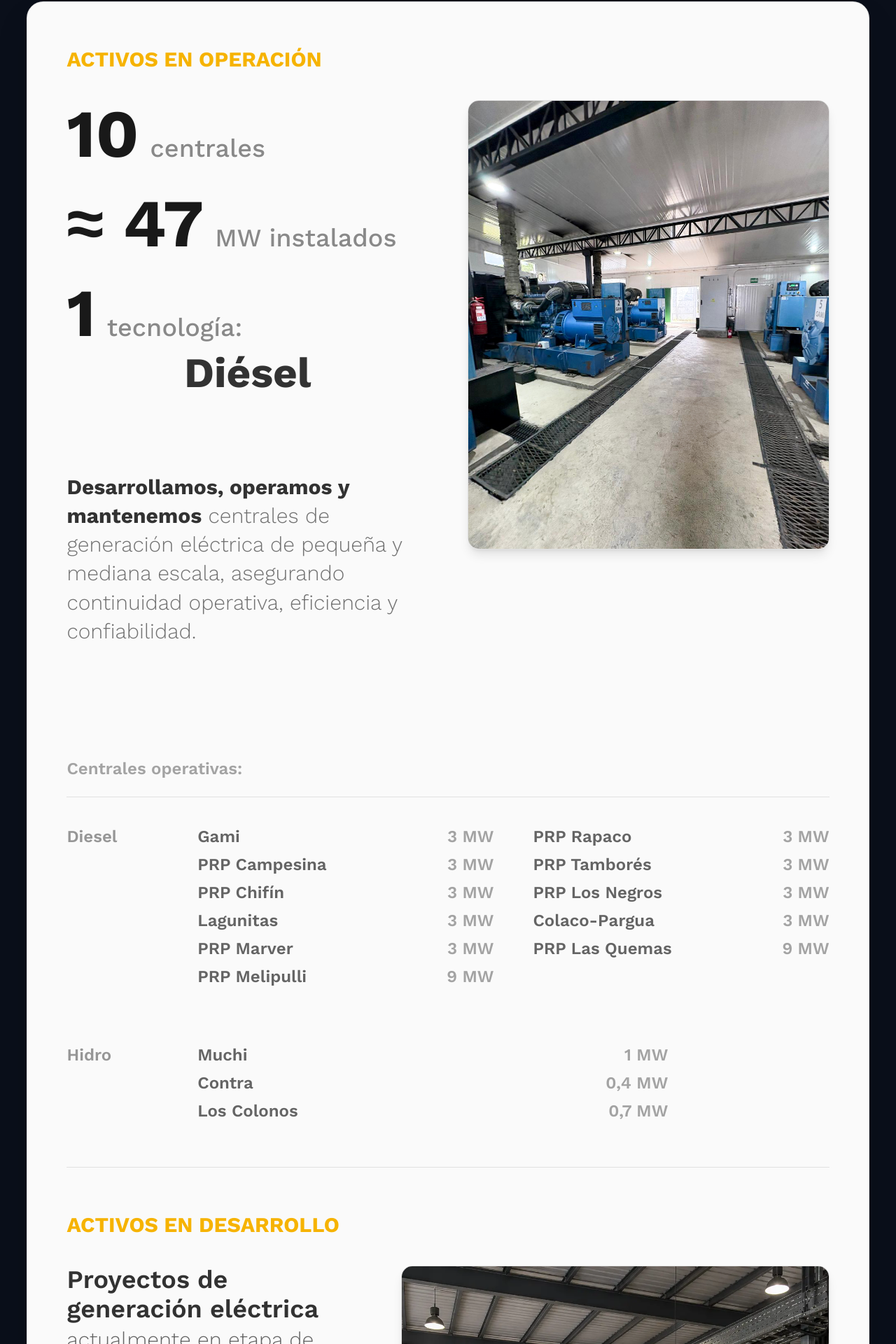
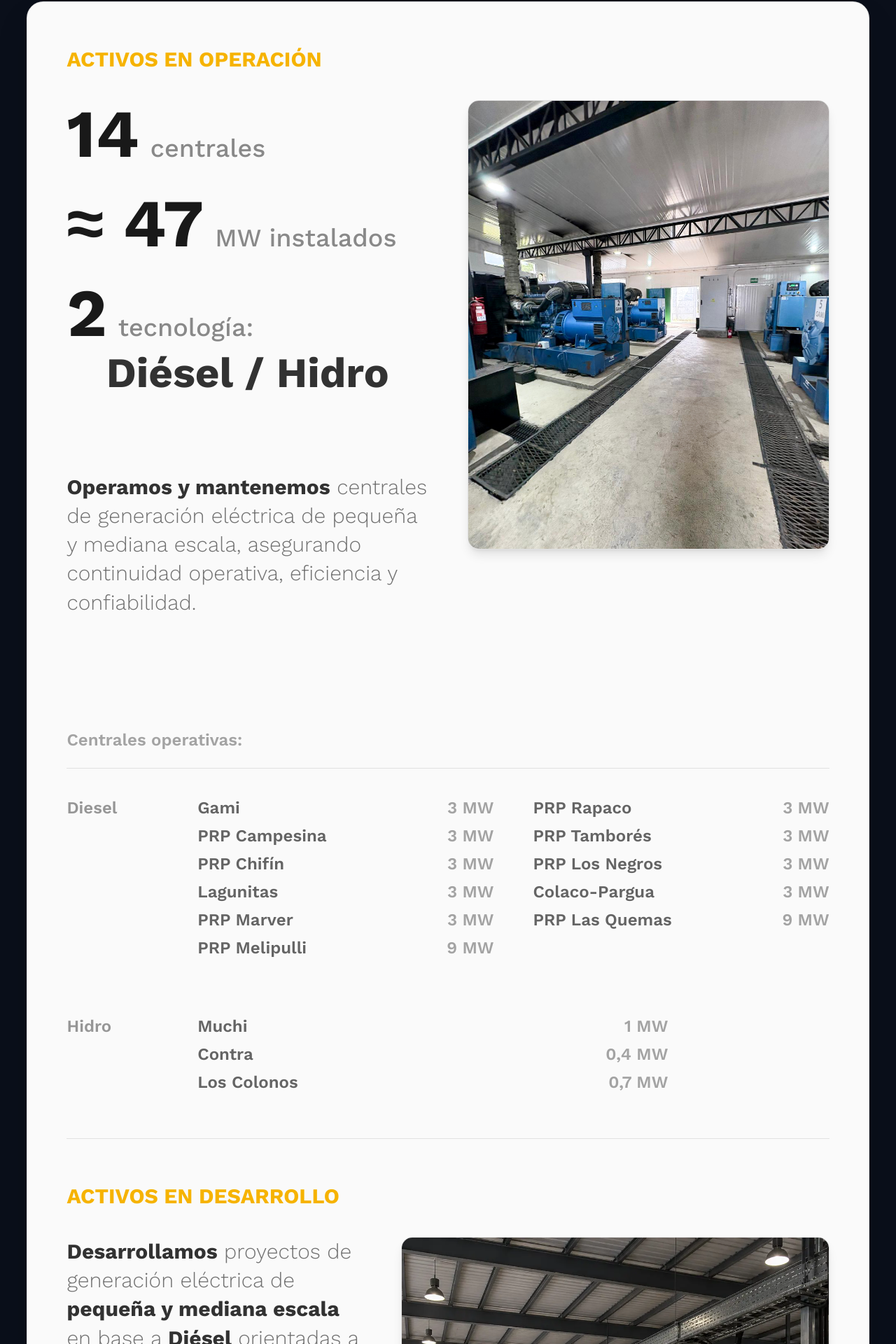
Before and after one commit to fabianleiva/energias_novasur, a React (Vite) app: page / in a window 1280 px wide. Shown: the part 1973-3893 px from the top of the page at 70% size. Built offline with nearby package versions, Linux system fonts and the light colour scheme; no server answers; a web font is replaced by a local one.

Commit message:
info edit on texts

```diff
--- a/src/views/Home.jsx
+++ b/src/views/Home.jsx
@@ -217,7 +217,7 @@ const Home = () => {
                       {/* 10 centrales */}
                       <div className="flex items-baseline gap-4">
                         <p className="text-6xl lg:text-8xl font-bold text-black/90">
-                          10
+                          14
                         </p>
                         <p className="text-black/45 text-2xl lg:text-4xl">
                           centrales
@@ -238,21 +238,21 @@ const Home = () => {
                       <div>
                         <div className="flex items-baseline gap-4">
                           <p className="text-6xl lg:text-8xl font-bold text-black/90">
-                            1
+                            2
                           </p>
                           <p className="text-black/45 text-2xl lg:text-4xl">
                             tecnología:
                           </p>
                         </div>
                         <p className="mt-2 text-4xl lg:text-6xl font-bold text-black/80">
-                          Diésel
+                          Diésel / Hidro
                         </p>
                       </div>
 
                       {/* Texto descriptivo */}
                       <p className="pt-20 max-w-xl text-black/55 leading-snug font-light text-left text-3xl">
                         <span className="font-bold text-black/80">
-                          Desarrollamos, operamos y mantenemos
+                          Operamos y mantenemos
                         </span>{" "}
                         centrales de generación eléctrica de pequeña y mediana
                         escala, asegurando continuidad operativa, eficiencia y
@@ -357,11 +357,13 @@ const Home = () => {
                 <div className="grid grid-cols-1 lg:grid-cols-12 gap-10 lg:gap-14 items-start text-left">
                   {/* Izquierda */}
                   <div className="lg:col-span-5">
-                    <p className="text-black/60 leading-snug max-w-xl font-light text-left text-3xl">
-                      <span className="font-semibold text-black/80 text-3xl lg:text-4xl text-left">
-                        Proyectos de generación eléctrica
-                      </span>{" "}
-                      actualmente en etapa de desarrollo.
+                    <p className="max-w-xl text-black/55 leading-snug font-light text-left text-3xl">
+                      <span className="font-bold text-black/80">Desarrollamos</span>{" "}
+                      proyectos de generación eléctrica de{" "}
+                      <span className="font-bold text-black/80">pequeña y mediana escala</span>{" "}
+                      en base a{" "}
+                      <span className="font-bold text-black/80">Diésel</span>{" "}
+                      orientadas a asegurar continuidad, respaldo y confiabilidad del sistema eléctrico.
                     </p>
 
                     <p className="mt-10 text-black/45 text-sm lg:text-base">
```
